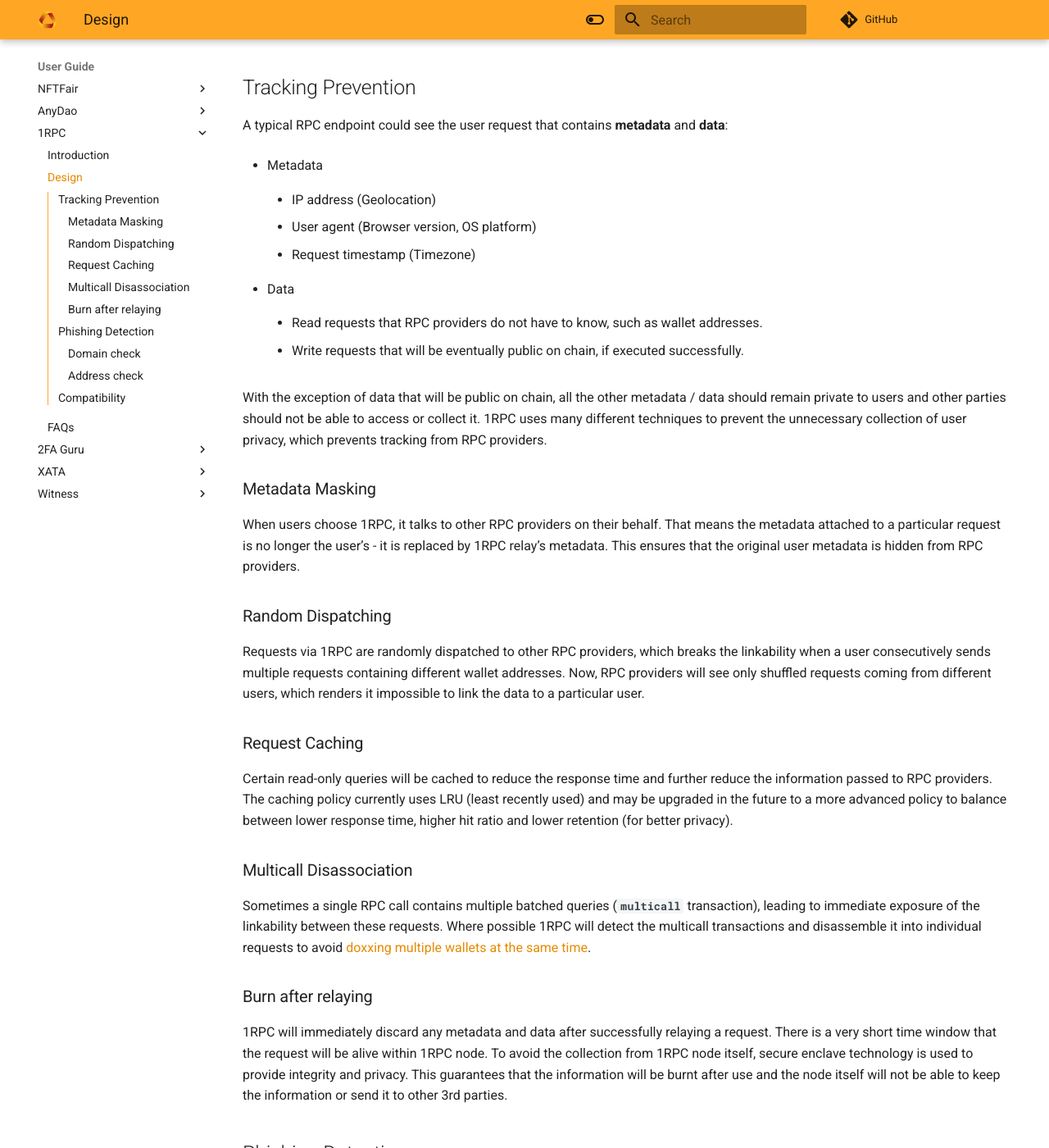
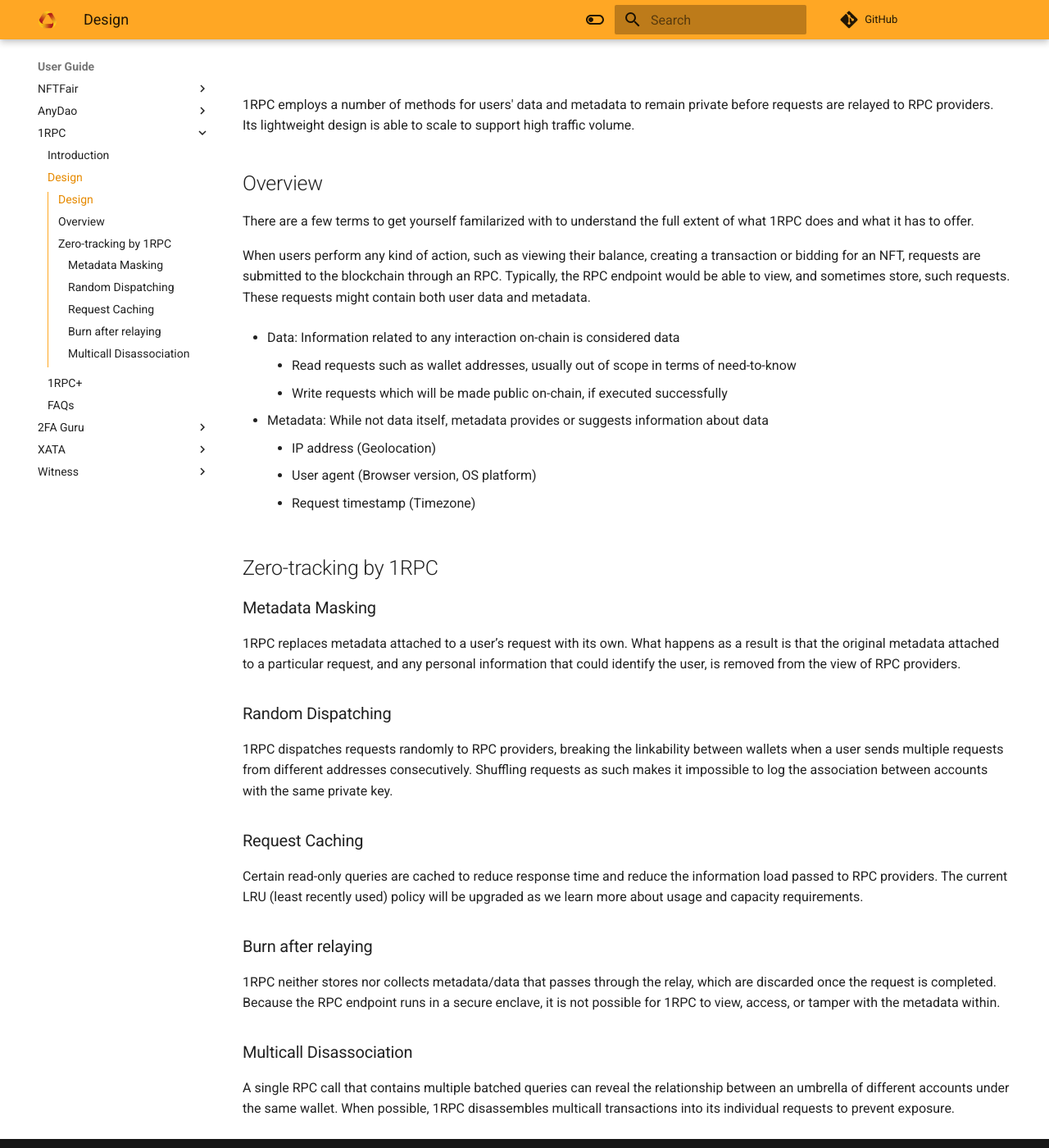
Before and after one commit to automata-network/docs, an MkDocs documentation site: the page built from docs/1rpc/design.md, in a window 1280 px wide and 1400 px high, scrolled down 715 px. Shown: the whole window at 82% size. Built offline with MkDocs 1.6.1 and Material for MkDocs 9.7.7, drawn with Linux system fonts in a browser that asks for light colours; nearby versions of some CDN libraries; comment, search, counter and statistics services are not loaded; some of the changed text lies outside the part shown.

````diff
--- a/docs/1rpc/design.md
+++ b/docs/1rpc/design.md
@@ -1,71 +1,44 @@
-# Design
+## Design
 
-![](../assets/1rpc/1rpc.png){style="zoom:80%"}
+![](../assets/1rpc/1RPC_design.png){style="zoom:100%"}
 
-1RPC is a proxy that forwards user requests transparently to other RPC providers. It has a very lightweight design that is able to scale to support high volume of traffic without compromising its zero-tracking guarantee and compatibility with existing blockchain RPC protocols.
+1RPC employs a number of methods for users' data and metadata to remain private before requests are relayed to RPC providers. Its lightweight design is able to scale to support high traffic volume.
 
-## Tracking Prevention
+## Overview
 
-A typical RPC endpoint could see the user request that contains **metadata** and **data**:
+There are a few terms to get yourself familarized with to understand the full extent of what 1RPC does and what it has to offer.
 
-* Metadata
+When users perform any kind of action, such as viewing their balance, creating a transaction or bidding for an NFT, requests are submitted to the blockchain through an RPC. Typically, the RPC endpoint would be able to view, and sometimes store, such requests. These requests might contain both user data and metadata.
+
+* Data: Information related to any interaction on-chain is considered data
+
+    * Read requests such as wallet addresses, usually out of scope in terms of need-to-know
+    * Write requests which will be made public on-chain, if executed successfully
+
+* Metadata: While not data itself, metadata provides or suggests information about data
 
     * IP address (Geolocation)
-
     * User agent (Browser version, OS platform)
-
     * Request timestamp (Timezone)
 
-* Data
-
-    * Read requests that RPC providers do not have to know, such as wallet addresses.
-
-    * Write requests that will be eventually public on chain, if executed successfully.
-
-With the exception of data that will be public on chain, all the other metadata / data should remain private to users and other parties should not be able to access or collect it. 1RPC uses many different techniques to prevent the unnecessary collection of user privacy, which prevents tracking from RPC providers.
+## Zero-tracking by 1RPC
 
 ### Metadata Masking
 
-When users choose 1RPC, it talks to other RPC providers on their behalf. That means the metadata attached to a particular request is no longer the user’s - it is replaced by 1RPC relay’s metadata. This ensures that the original user metadata is hidden from RPC providers.
+1RPC replaces metadata attached to a user’s request with its own. What happens as a result is that the original metadata attached to a particular request, and any personal information that could identify the user, is removed from the view of RPC providers.
 
 ### Random Dispatching
 
-Requests via 1RPC are randomly dispatched to other RPC providers, which breaks the linkability when a user consecutively sends multiple requests containing different wallet addresses. Now,  RPC providers will see only shuffled requests coming from different users, which renders it impossible to link the data to a particular user.
+1RPC dispatches requests randomly to RPC providers, breaking the linkability between wallets when a user sends multiple requests from different addresses consecutively. Shuffling requests as such makes it impossible to log the association between accounts with the same private key.
 
 ### Request Caching
 
-Certain read-only queries will be cached to reduce the response time and further reduce the information passed to RPC providers. The caching policy currently uses LRU (least recently used) and may be upgraded in the future to a more advanced policy to balance between lower response time, higher hit ratio and lower retention (for better privacy).
+Certain read-only queries are cached to reduce response time and reduce the information load passed to RPC providers. The current LRU (least recently used) policy will be upgraded as we learn more about usage and capacity requirements.
+
+### Burn after relaying
+
+1RPC neither stores nor collects metadata/data that passes through the relay, which are discarded once the request is completed. Because the RPC endpoint runs in a secure enclave, it is not possible for 1RPC to view, access, or tamper with the metadata within.
 
 ### Multicall Disassociation
 
-Sometimes a single RPC call contains multiple batched queries (**`multicall`** transaction), leading to immediate exposure of the linkability between these requests. Where possible 1RPC will detect the multicall transactions and disassemble it into individual requests to avoid [doxxing multiple wallets at the same time](https://medium.com/hoprnet/derp-example-1-metamask-linkability-6b26ba42072f).
-
-### Burn after relaying
-
-1RPC will immediately discard any metadata and data after successfully relaying a request. There is a very short time window that the request will be alive within 1RPC node. To avoid the collection from 1RPC node itself, secure enclave technology is used to provide integrity and privacy. This guarantees that the information will be burnt after use and the node itself will not be able to keep the information or send it to other 3rd parties.
-
-## Phishing Detection
-
-This feature is only supported in our beta endpoints, https://beta.1rpc.io. You need to manually replace the https://1rpc.io to the beta one to get this functionalities. It will return a phishing detection error with error code -32000.
-
-```shell
-{"jsonrpc": "2.0", "error": {"code": -32000, "message": "Phishing detection error"}, "id": "1"}
-```
-
-### Domain check
-Leveraging open and public efforts on tracking phishing domains (e.g., [CryptoScamDB](https://cryptoscamdb.org/)), 1RPC can detect whether the request comes from a suspicious website. This will be the last line of defense to help reduce the risk of a user signing a transaction on a malicious website.
-
-### Address check
-Some significant transactions like approve, setApprovalForAll, transferFrom and safeTransferFrom, 1RPC will extract addresses such as spender, and check whether these addresses have suspicious behavior through APIs such as [@SlowMist_Team](https://twitter.com/SlowMist_Team), [@GoplusSecurity](https://twitter.com/GoplusSecurity) etc.
-
-Supported networks
-
-* Ethereum Mainnet
-* BNB Chain Mainnet
-* Polygon Mainnet
-* Arbitrum One
-* Avalanche Contract Chain
-
-## Compatibility
-
-1RPC is JSON RPC compliant and will forward user requests transparently to the supported blockchain protocol. It utilizes the data availability from other 3rd-party RPC providers and provides the best aggregated RPC experience.
+A single RPC call that contains multiple batched queries can reveal the relationship between an umbrella of different accounts under the same wallet. When possible, 1RPC disassembles multicall transactions into its individual requests to prevent exposure.
--- a/mkdocs.yml
+++ b/mkdocs.yml
@@ -41,6 +41,7 @@ nav:
     - 1RPC:
       - Introduction: ./1rpc/introduction.md
       - Design: ./1rpc/design.md
+      - 1RPC+: ./1rpc/1rpc+.md
       - FAQs: ./1rpc/faq.md
     - 2FA Guru:
       - Introduction: ./2fa/introduction.md
````
Also changed, not shown: docs/1rpc/1rpc+.md (added, +179 -0 lines), docs/1rpc/faq.md (+20 -4 lines), docs/1rpc/introduction.md (+49 -31 lines), docs/assets/1RPC_demo_1.png (added), docs/assets/1rpc/1RPC_demo_1.png (added), docs/assets/1rpc/1RPC_demo_2.png (added), docs/assets/1rpc/1RPC_demo_3.png (added), docs/assets/1rpc/1RPC_demo_4.png (added), docs/assets/1rpc/1RPC_demo_5.png (added), docs/assets/1rpc/1RPC_design.png (added), docs/assets/1rpc/1RPC_four.png (deleted), docs/assets/1rpc/1RPC_one.png (deleted), docs/assets/1rpc/1RPC_three.png (deleted), docs/assets/1rpc/1RPC_two.png (deleted), 4 more files.
